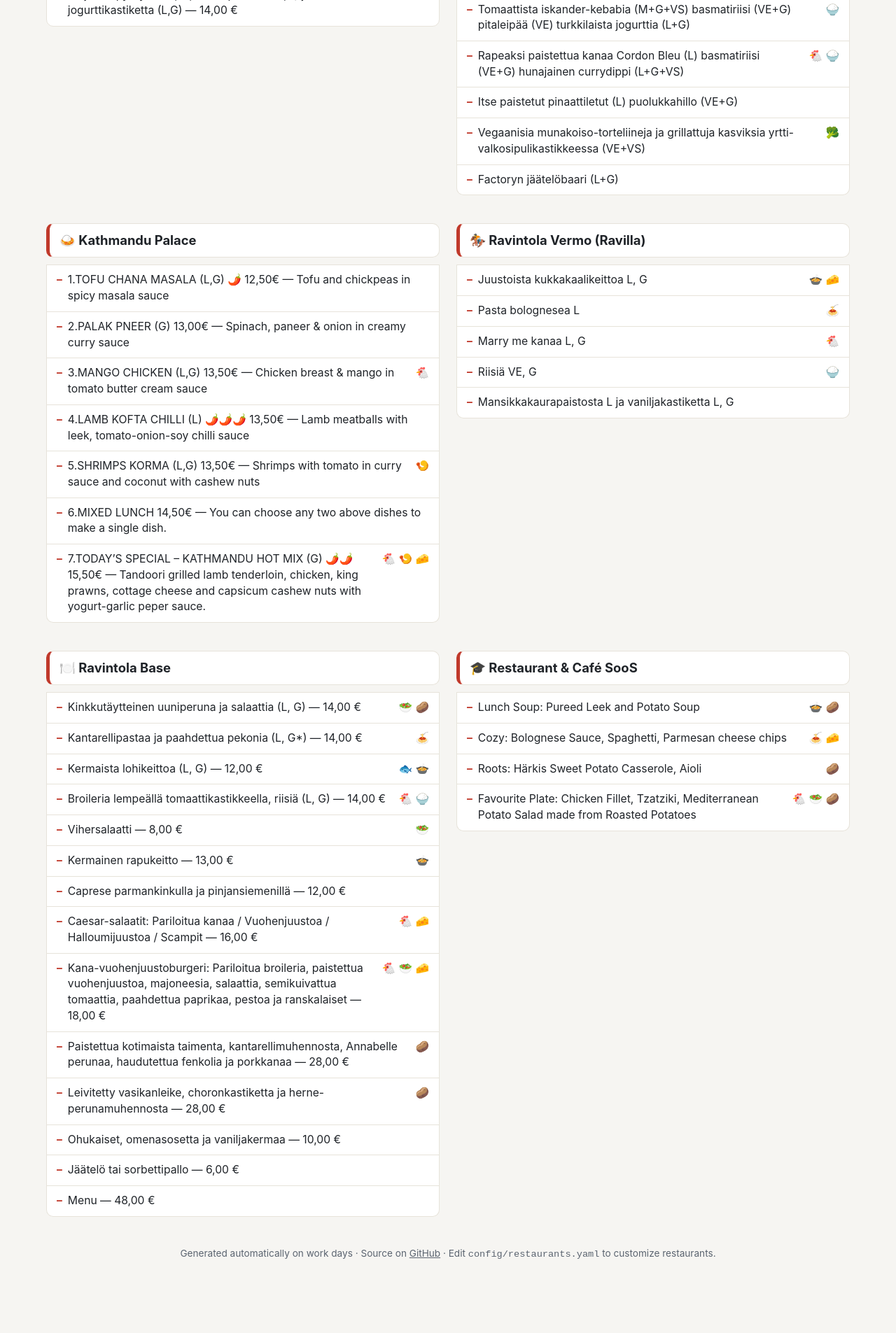
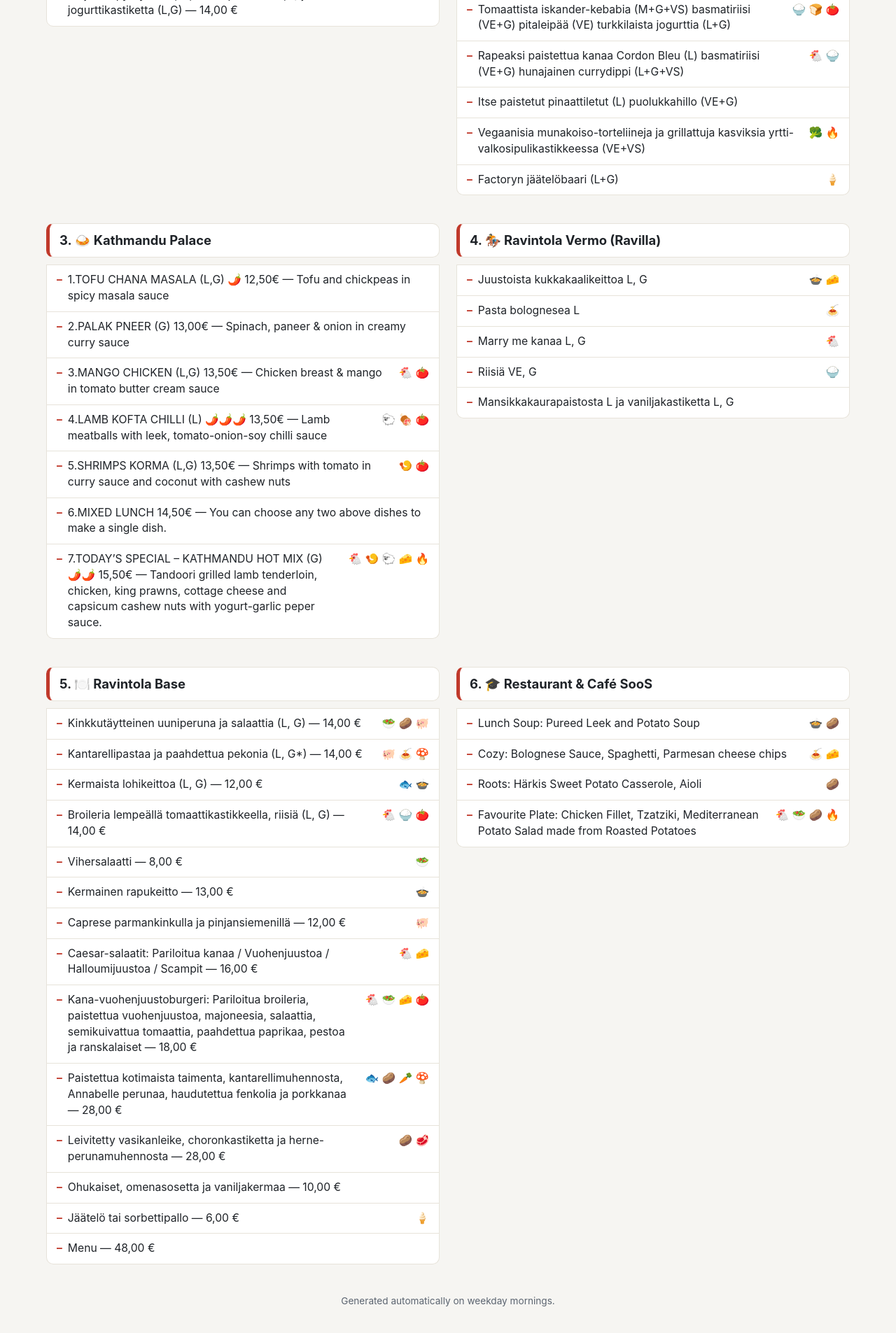
Before and after one commit to MengWoods/daily-menu, a plain HTML site: page index.html in a window 1280 px wide. Shown: the part 283-2188 px from the top of the page at 70% size. Before the commit the page ends 2131 px from the top, so only its background shows below. Drawn offline with Linux system fonts and the light colour scheme.

Commit message:
Expand emoji coverage, number restaurants, remove footer links

```diff
--- a/index.html
+++ b/index.html
@@ -116,7 +116,6 @@
     font-size: 0.85rem;
     text-align: center;
   }
-  footer a { color: var(--muted); }
   @media (min-width: 860px) {
     .wrap { max-width: 1180px; }
     .restaurants-grid { grid-template-columns: 1fr 1fr; gap: 8px 24px; }
@@ -132,7 +131,7 @@
   <div class="wrap">
 <h1>🍱 Daily Lunch Menu — Leppävaara, Espoo</h1>
 <p><strong>Tiistai 01.09.2026</strong> (Tuesday)</p>
-<p><em>Last updated: 2026-09-01 12:47 (Europe/Helsinki)</em></p>
+<p><em>Last updated: 2026-09-01 14:43 (Europe/Helsinki)</em></p>
 
 
 
@@ -144,55 +143,51 @@
 
 
 
-<div class="restaurants-grid"><section class="restaurant-card"><h2>🏨 <a href="https://www.sello.fi/ravintolat-espoo/comfort-hotel-sello-ravintola">Comfort Hotel Sello</a></h2><ul>
-<li><span class="dish">Lihapullia pippurikastikkeessa (L,G), pinaatti-raejuustopyörykät (L,G), kermaperunaa (L,G) ja jogurttikastiketta (L,G) — 14,00 €</span><span class="tags">🥔 🧀</span></li>
-</ul></section><section class="restaurant-card"><h2>🏭 <a href="https://ravintolafactory.com/lounasravintolat/ravintolat/espoo-leppavaara/">Ravintola Factory Leppävaara</a></h2><ul>
+<div class="restaurants-grid"><section class="restaurant-card"><h2>1. 🏨 <a href="https://www.sello.fi/ravintolat-espoo/comfort-hotel-sello-ravintola">Comfort Hotel Sello</a></h2><ul>
+<li><span class="dish">Lihapullia pippurikastikkeessa (L,G), pinaatti-raejuustopyörykät (L,G), kermaperunaa (L,G) ja jogurttikastiketta (L,G) — 14,00 €</span><span class="tags">🥔 🍖 🧀</span></li>
+</ul></section><section class="restaurant-card"><h2>2. 🏭 <a href="https://ravintolafactory.com/lounasravintolat/ravintolat/espoo-leppavaara/">Ravintola Factory Leppävaara</a></h2><ul>
 <li><span class="dish">Pehmeä kukkakaalikeitto (L+G)</span><span class="tags">🍲</span></li>
-<li><span class="dish">Tomaattista iskander-kebabia (M+G+VS) basmatiriisi (VE+G) pitaleipää (VE) turkkilaista jogurttia (L+G)</span><span class="tags">🍚</span></li>
+<li><span class="dish">Tomaattista iskander-kebabia (M+G+VS) basmatiriisi (VE+G) pitaleipää (VE) turkkilaista jogurttia (L+G)</span><span class="tags">🍚 🍞 🍅</span></li>
 <li><span class="dish">Rapeaksi paistettua kanaa Cordon Bleu (L) basmatiriisi (VE+G) hunajainen currydippi (L+G+VS)</span><span class="tags">🐔 🍚</span></li>
 <li><span class="dish">Itse paistetut pinaattiletut (L) puolukkahillo (VE+G)</span></li>
-<li><span class="dish">Vegaanisia munakoiso-torteliineja ja grillattuja kasviksia yrtti-valkosipulikastikkeessa (VE+VS)</span><span class="tags">🥦</span></li>
-<li><span class="dish">Factoryn jäätelöbaari (L+G)</span></li>
-</ul></section><section class="restaurant-card"><h2>🍛 <a href="http://kathmandupalace.fi/en/lunch/?lang=en">Kathmandu Palace</a></h2><ul>
+<li><span class="dish">Vegaanisia munakoiso-torteliineja ja grillattuja kasviksia yrtti-valkosipulikastikkeessa (VE+VS)</span><span class="tags">🥦 🔥</span></li>
+<li><span class="dish">Factoryn jäätelöbaari (L+G)</span><span class="tags">🍦</span></li>
+</ul></section><section class="restaurant-card"><h2>3. 🍛 <a href="http://kathmandupalace.fi/en/lunch/?lang=en">Kathmandu Palace</a></h2><ul>
 <li><span class="dish">1.TOFU CHANA MASALA (L,G) 🌶️ 12,50€ — Tofu and chickpeas in spicy masala sauce</span></li>
 <li><span class="dish">2.PALAK PNEER (G) 13,00€ — Spinach, paneer &amp; onion in creamy curry sauce</span></li>
-<li><span class="dish">3.MANGO CHICKEN (L,G) 13,50€ — Chicken breast &amp; mango in tomato butter cream sauce</span><span class="tags">🐔</span></li>
-<li><span class="dish">4.LAMB KOFTA CHILLI (L) 🌶️🌶️🌶️ 13,50€ — Lamb meatballs with leek, tomato-onion-soy chilli sauce</span></li>
-<li><span class="dish">5.SHRIMPS KORMA (L,G) 13,50€ — Shrimps with tomato in curry sauce and coconut with cashew nuts</span><span class="tags">🍤</span></li>
+<li><span class="dish">3.MANGO CHICKEN (L,G) 13,50€ — Chicken breast &amp; mango in tomato butter cream sauce</span><span class="tags">🐔 🍅</span></li>
+<li><span class="dish">4.LAMB KOFTA CHILLI (L) 🌶️🌶️🌶️ 13,50€ — Lamb meatballs with leek, tomato-onion-soy chilli sauce</span><span class="tags">🐑 🍖 🍅</span></li>
+<li><span class="dish">5.SHRIMPS KORMA (L,G) 13,50€ — Shrimps with tomato in curry sauce and coconut with cashew nuts</span><span class="tags">🍤 🍅</span></li>
 <li><span class="dish">6.MIXED LUNCH 14,50€ — You can choose any two above dishes to make a single dish.</span></li>
-<li><span class="dish">7.TODAY’S SPECIAL – KATHMANDU HOT MIX (G) 🌶️🌶️ 15,50€ — Tandoori grilled lamb tenderloin, chicken, king prawns, cottage cheese and capsicum cashew nuts with yogurt-garlic peper sauce.</span><span class="tags">🐔 🍤 🧀</span></li>
-</ul></section><section class="restaurant-card"><h2>🏇 <a href="https://vermo.fi/fi-fi/ravintolat/lounas/174/">Ravintola Vermo (Ravilla)</a></h2><ul>
+<li><span class="dish">7.TODAY’S SPECIAL – KATHMANDU HOT MIX (G) 🌶️🌶️ 15,50€ — Tandoori grilled lamb tenderloin, chicken, king prawns, cottage cheese and capsicum cashew nuts with yogurt-garlic peper sauce.</span><span class="tags">🐔 🍤 🐑 🧀 🔥</span></li>
+</ul></section><section class="restaurant-card"><h2>4. 🏇 <a href="https://vermo.fi/fi-fi/ravintolat/lounas/174/">Ravintola Vermo (Ravilla)</a></h2><ul>
 <li><span class="dish">Juustoista kukkakaalikeittoa L, G</span><span class="tags">🍲 🧀</span></li>
 <li><span class="dish">Pasta bolognesea L</span><span class="tags">🍝</span></li>
 <li><span class="dish">Marry me kanaa L, G</span><span class="tags">🐔</span></li>
 <li><span class="dish">Riisiä VE, G</span><span class="tags">🍚</span></li>
 <li><span class="dish">Mansikkakaurapaistosta L ja vaniljakastiketta L, G</span></li>
-</ul></section><section class="restaurant-card"><h2>🍽️ <a href="https://ravintolabase.fi/lounas/">Ravintola Base</a></h2><ul>
-<li><span class="dish">Kinkkutäytteinen uuniperuna ja salaattia (L, G) — 14,00 €</span><span class="tags">🥗 🥔</span></li>
-<li><span class="dish">Kantarellipastaa ja paahdettua pekonia (L, G*) — 14,00 €</span><span class="tags">🍝</span></li>
+</ul></section><section class="restaurant-card"><h2>5. 🍽️ <a href="https://ravintolabase.fi/lounas/">Ravintola Base</a></h2><ul>
+<li><span class="dish">Kinkkutäytteinen uuniperuna ja salaattia (L, G) — 14,00 €</span><span class="tags">🥗 🥔 🐖</span></li>
+<li><span class="dish">Kantarellipastaa ja paahdettua pekonia (L, G*) — 14,00 €</span><span class="tags">🐖 🍝 🍄</span></li>
 <li><span class="dish">Kermaista lohikeittoa (L, G) — 12,00 €</span><span class="tags">🐟 🍲</span></li>
-<li><span class="dish">Broileria lempeällä tomaattikastikkeella, riisiä (L, G) — 14,00 €</span><span class="tags">🐔 🍚</span></li>
+<li><span class="dish">Broileria lempeällä tomaattikastikkeella, riisiä (L, G) — 14,00 €</span><span class="tags">🐔 🍚 🍅</span></li>
 <li><span class="dish">Vihersalaatti — 8,00 €</span><span class="tags">🥗</span></li>
 <li><span class="dish">Kermainen rapukeitto — 13,00 €</span><span class="tags">🍲</span></li>
-<li><span class="dish">Caprese parmankinkulla ja pinjansiemenillä — 12,00 €</span></li>
+<li><span class="dish">Caprese parmankinkulla ja pinjansiemenillä — 12,00 €</span><span class="tags">🐖</span></li>
 <li><span class="dish">Caesar-salaatit: Pariloitua kanaa / Vuohenjuustoa / Halloumijuustoa / Scampit — 16,00 €</span><span class="tags">🐔 🧀</span></li>
-<li><span class="dish">Kana-vuohenjuustoburgeri: Pariloitua broileria, paistettua vuohenjuustoa, majoneesia, salaattia, semikuivattua tomaattia, paahdettua paprikaa, pestoa ja ranskalaiset — 18,00 €</span><span class="tags">🐔 🥗 🧀</span></li>
-<li><span class="dish">Paistettua kotimaista taimenta, kantarellimuhennosta, Annabelle perunaa, haudutettua fenkolia ja porkkanaa — 28,00 €</span><span class="tags">🥔</span></li>
-<li><span class="dish">Leivitetty vasikanleike, choronkastiketta ja herne-perunamuhennosta — 28,00 €</span><span class="tags">🥔</span></li>
+<li><span class="dish">Kana-vuohenjuustoburgeri: Pariloitua broileria, paistettua vuohenjuustoa, majoneesia, salaattia, semikuivattua tomaattia, paahdettua paprikaa, pestoa ja ranskalaiset — 18,00 €</span><span class="tags">🐔 🥗 🧀 🍅</span></li>
+<li><span class="dish">Paistettua kotimaista taimenta, kantarellimuhennosta, Annabelle perunaa, haudutettua fenkolia ja porkkanaa — 28,00 €</span><span class="tags">🐟 🥔 🥕 🍄</span></li>
+<li><span class="dish">Leivitetty vasikanleike, choronkastiketta ja herne-perunamuhennosta — 28,00 €</span><span class="tags">🥔 🥩</span></li>
 <li><span class="dish">Ohukaiset, omenasosetta ja vaniljakermaa — 10,00 €</span></li>
-<li><span class="dish">Jäätelö tai sorbettipallo — 6,00 €</span></li>
+<li><span class="dish">Jäätelö tai sorbettipallo — 6,00 €</span><span class="tags">🍦</span></li>
 <li><span class="dish">Menu — 48,00 €</span></li>
-</ul></section><section class="restaurant-card"><h2>🎓 <a href="https://juvenes.fi/en/restaurant-cafe-soos/">Restaurant &amp; Café SooS</a></h2><ul>
+</ul></section><section class="restaurant-card"><h2>6. 🎓 <a href="https://juvenes.fi/en/restaurant-cafe-soos/">Restaurant &amp; Café SooS</a></h2><ul>
 <li><span class="dish">Lunch Soup: Pureed Leek and Potato Soup</span><span class="tags">🍲 🥔</span></li>
 <li><span class="dish">Cozy: Bolognese Sauce, Spaghetti, Parmesan cheese chips</span><span class="tags">🍝 🧀</span></li>
 <li><span class="dish">Roots: Härkis Sweet Potato Casserole, Aioli</span><span class="tags">🥔</span></li>
-<li><span class="dish">Favourite Plate: Chicken Fillet, Tzatziki, Mediterranean Potato Salad made from Roasted Potatoes</span><span class="tags">🐔 🥗 🥔</span></li>
+<li><span class="dish">Favourite Plate: Chicken Fillet, Tzatziki, Mediterranean Potato Salad made from Roasted Potatoes</span><span class="tags">🐔 🥗 🥔 🔥</span></li>
 </ul></section></div>
-    <footer>
-      Generated automatically on work days · Source on
-      <a href="https://github.com/">GitHub</a> · Edit
-      <code>config/restaurants.yaml</code> to customize restaurants.
-    </footer>
+    <footer>Generated automatically on weekday mornings.</footer>
   </div>
 </body>
 </html>
```
Also changed, not shown: templates/page_template.html (+1 -6 lines), 2 other files.
